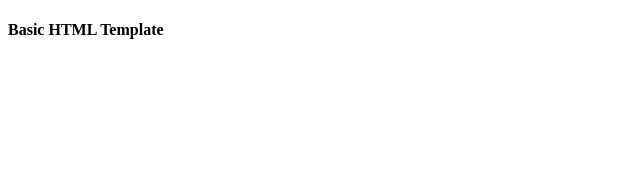
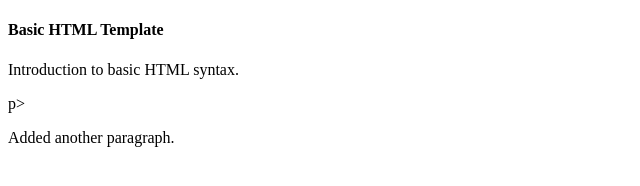
Before and after one commit to hafke88/HTML-and-CSS-Projects, a plain HTML site: page BasicHTML.html in a window 1280 px wide. Shown: the whole page, without its empty margins (0-640 px from the left). Drawn offline with Linux system fonts and the light colour scheme.

Commit message:
Added another paragraph.

```diff
--- a/BasicHTML.html
+++ b/BasicHTML.html
@@ -8,6 +8,8 @@
 	<body>
 		<header>
 			<h4>Basic HTML Template</h4>
+			<p>Introduction to basic HTML syntax.</p>p>
+			<p>Added another paragraph.</p>
 		</header>
 		<p>
 	</body>
```
